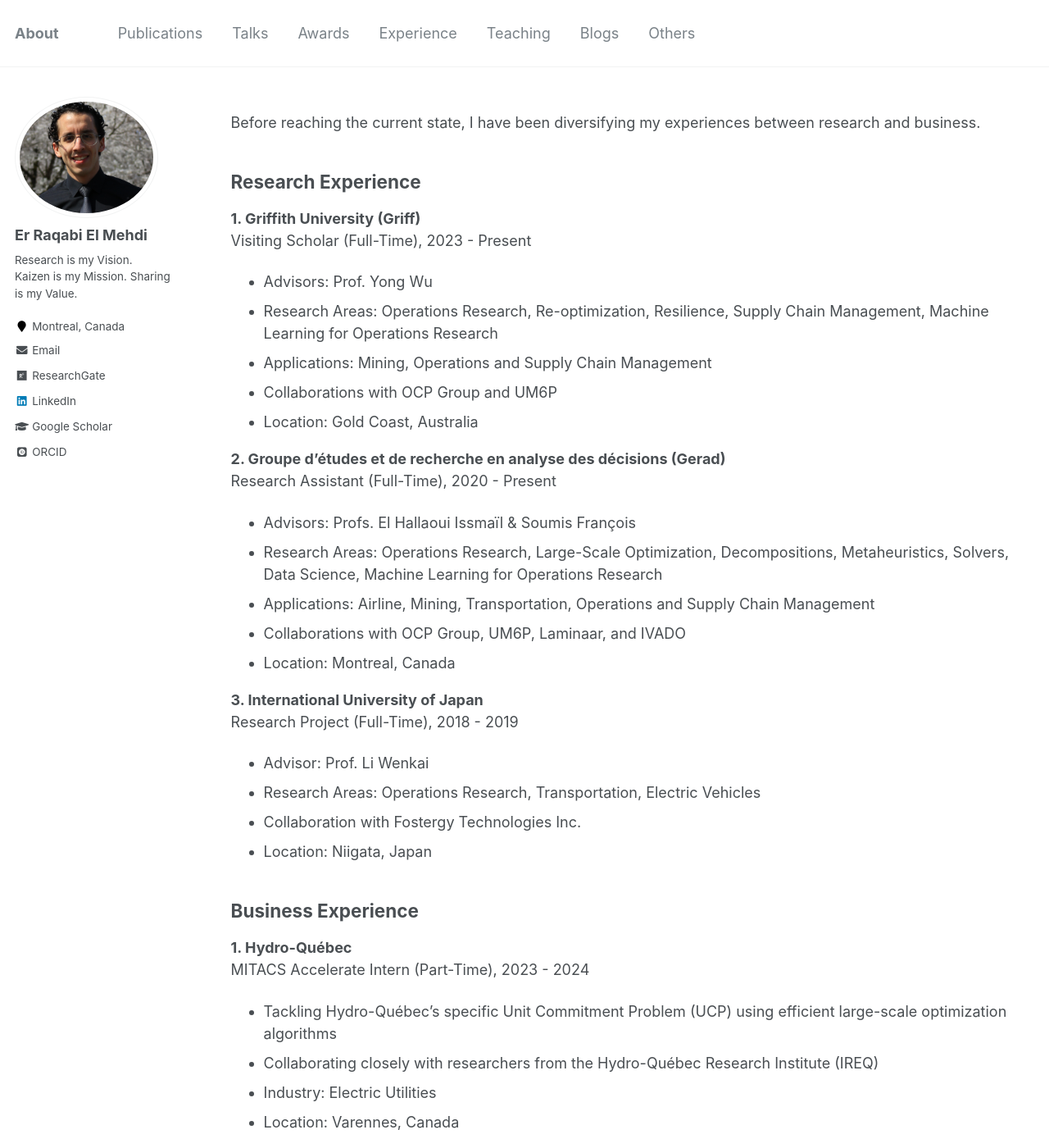
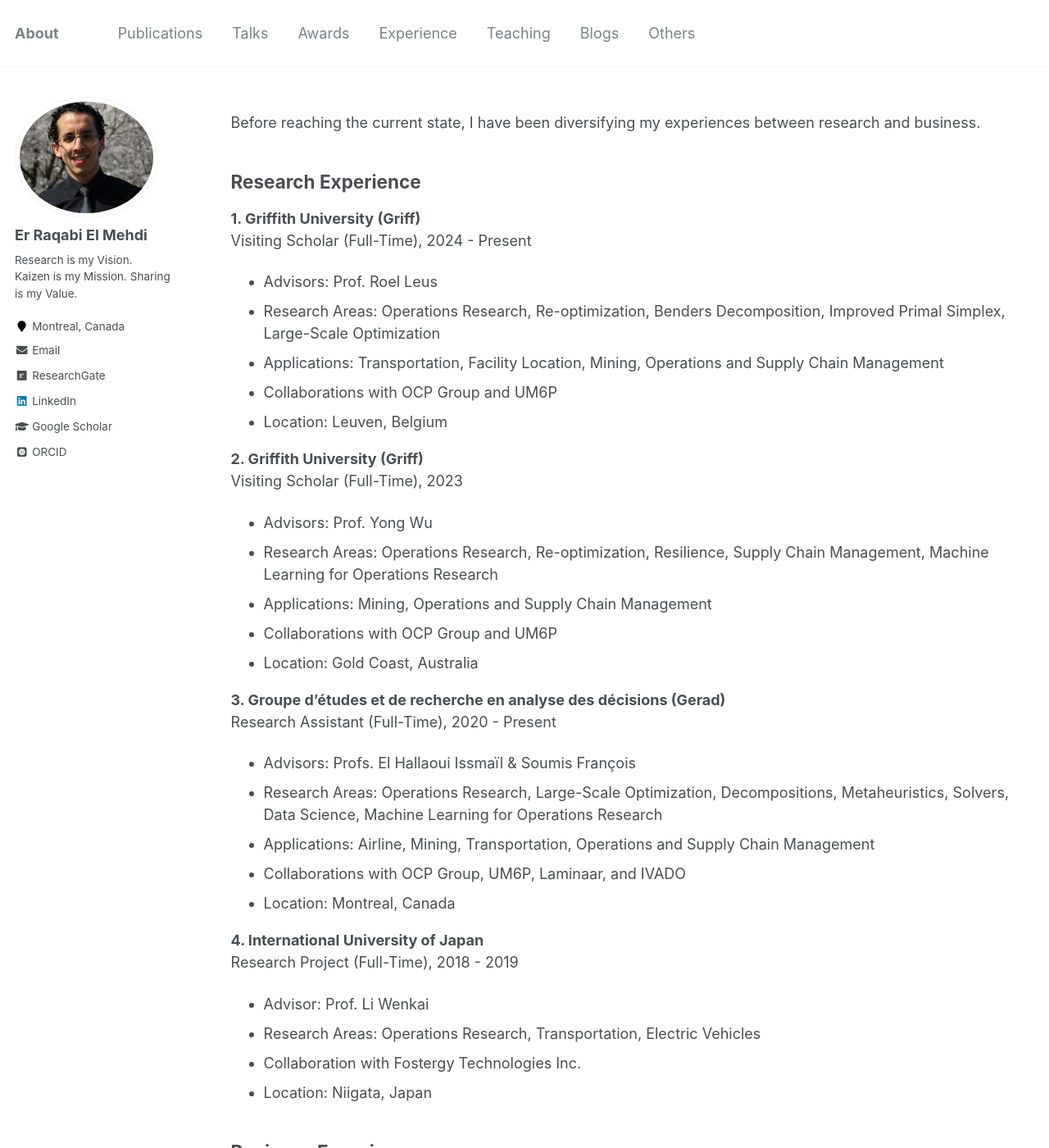
Before and after one commit to RqbMedi/rqbmedi.github.io, a Jekyll site: the page built from _pages/others.md, in a window 1280 px wide and 1400 px high. Shown: the whole window at 82% size. Built offline with Jekyll 4.4.1, drawn with Linux system fonts in a browser that asks for light colours; some web fonts are replaced.

Commit message:
Update others.md

```diff
--- a/_pages/others.md
+++ b/_pages/others.md
@@ -12,14 +12,22 @@ Before reaching the current state, I have been diversifying my experiences betwe
 Research Experience
 ------
 **1. Griffith University (Griff)**<br>
-Visiting Scholar (Full-Time), 2023 - Present
+Visiting Scholar (Full-Time), 2024 - Present
+ - Advisors: Prof. Roel Leus
+ - Research Areas: Operations Research, Re-optimization, Benders Decomposition, Improved Primal Simplex, Large-Scale Optimization
+ - Applications: Transportation, Facility Location, Mining, Operations and Supply Chain Management
+ - Collaborations with OCP Group and UM6P
+ - Location: Leuven, Belgium
+
+**2. Griffith University (Griff)**<br>
+Visiting Scholar (Full-Time), 2023
  - Advisors: Prof. Yong Wu
  - Research Areas: Operations Research, Re-optimization, Resilience, Supply Chain Management, Machine Learning for Operations Research
  - Applications: Mining, Operations and Supply Chain Management
  - Collaborations with OCP Group and UM6P
  - Location: Gold Coast, Australia
 
-**2. Groupe d’études et de recherche en analyse des décisions (Gerad)**<br>
+**3. Groupe d’études et de recherche en analyse des décisions (Gerad)**<br>
 Research Assistant (Full-Time), 2020 - Present
  - Advisors: Profs. El Hallaoui Issmaïl & Soumis François
  - Research Areas: Operations Research, Large-Scale Optimization, Decompositions, Metaheuristics, Solvers, Data Science, Machine Learning for Operations Research
@@ -27,7 +35,7 @@ Research Assistant (Full-Time), 2020 - Present
  - Collaborations with OCP Group, UM6P, Laminaar, and IVADO
  - Location: Montreal, Canada
 
-**3. International University of Japan**<br>
+**4. International University of Japan**<br>
 Research Project (Full-Time), 2018 - 2019
  - Advisor: Prof. Li Wenkai
  - Research Areas: Operations Research, Transportation, Electric Vehicles
```
